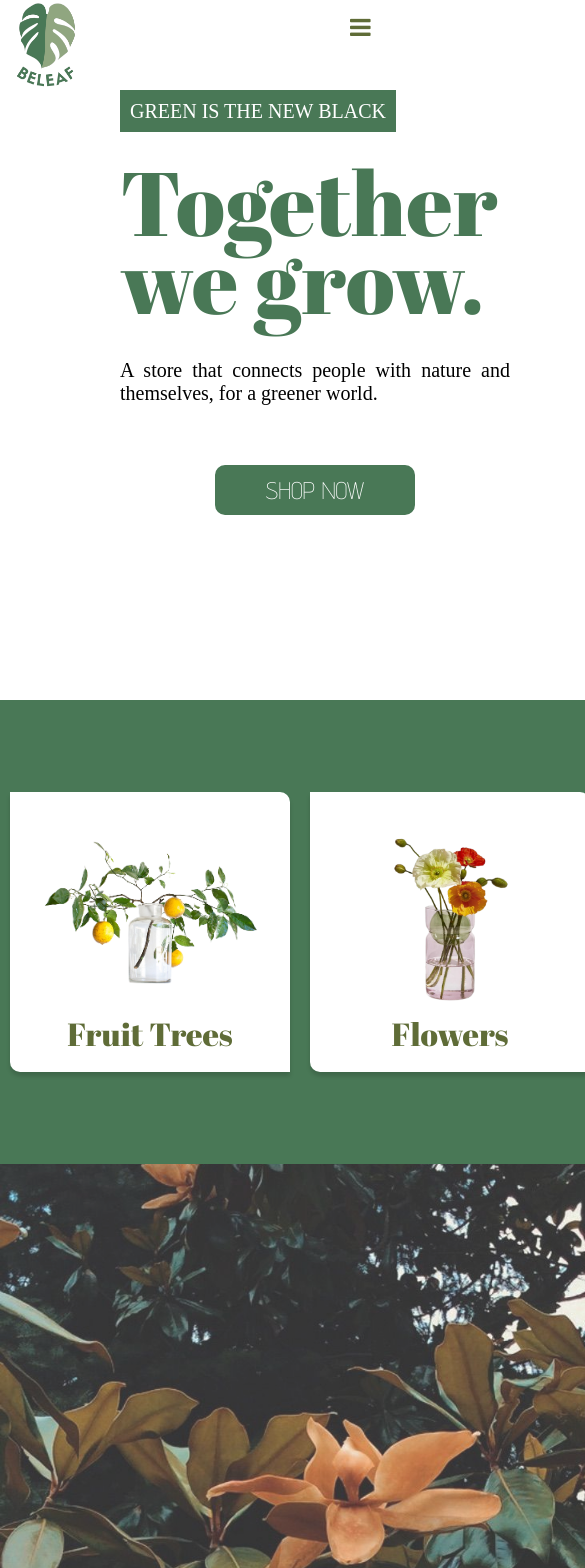
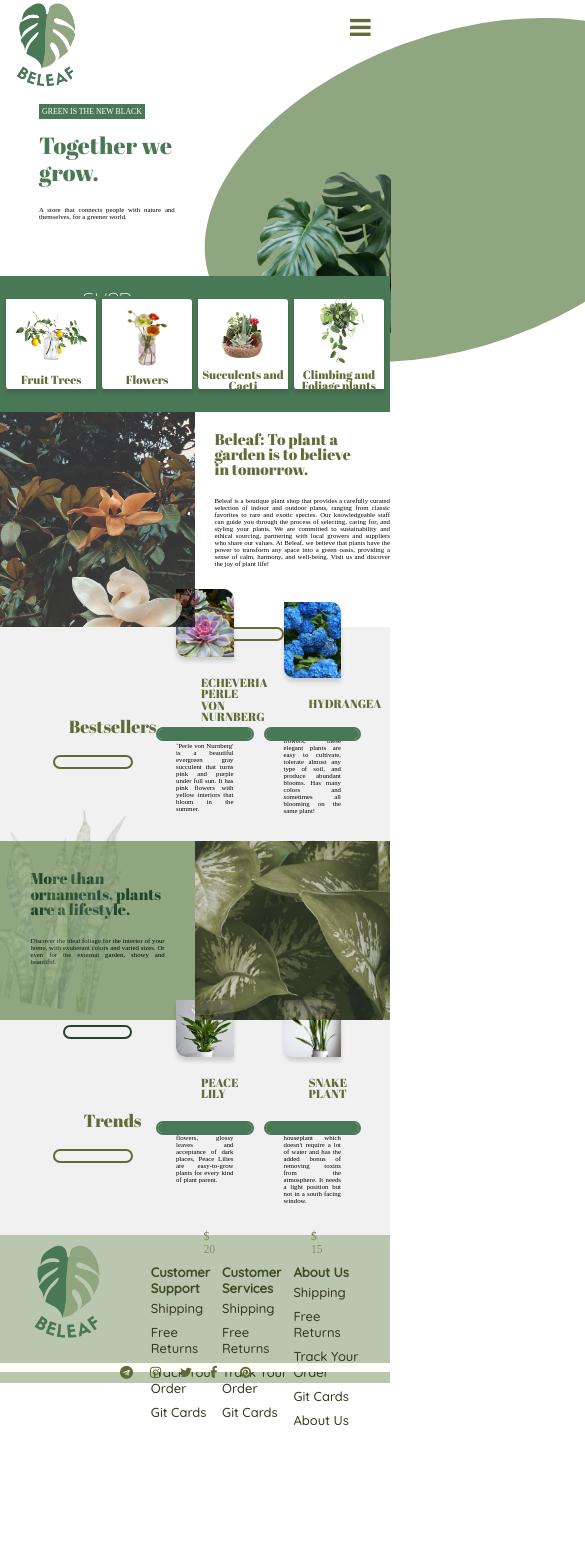
Before and after one commit to maju-degrandi/web-development---final-project, a React (Create React App) app: page / in a window 390 px wide. Shown: the top 1568 px of the page, 585 px wide, since content can reach past the window. After the commit the page ends 1428 px from the top, so only its background shows below. Built offline with nearby package versions, Linux system fonts and the light colour scheme; the HTML template or start-up script is replaced by a standard one.

Commit message:
styles alterados

```diff
--- a/src/styles/footer.css
+++ b/src/styles/footer.css
@@ -1,13 +1,13 @@
 .footer-logo {
-    width: 200px; height: 200px;
+    width: 20vw; height: 20vw;
 }
 
 .footer-bar {
     position: absolute;
     bottom: -20px;
-    width: 100vw; height: 35px;
+    width: 100vw; height: 2.4vw;
     background-color: #FFFDF5;
-    padding: 10px;
+    padding: 0.8VW;
     display: flex;
     justify-content: center;
     list-style: none;
@@ -22,13 +22,13 @@
     display: flex;
     flex-direction: row;
     width: 100%;
-    height: 312px;
+    height: 30vw;
 }
 
 #footer-img{
     display: flex ;
     width: 33%;
-    max-height: 300px;
+    max-height: 83vw;
 
     align-items: center;
     justify-content: space-evenly;
@@ -37,8 +37,8 @@
 #footer-list{
     display: flex;
 
-    margin: 50px;
-    padding: 10px;
+    margin: 6vw;
+    padding: 1vw;
     width: 60%;
 
     float: right;
@@ -46,20 +46,20 @@
 
 .footer-list-wrap{
     float: left;
-    margin: 5px;
+    margin: 0.5vw;
     width: 33%;
     max-width: 33%;
 
 }
 
 .footer-list-wrap h6{
-    font-size: 200%;
-    margin: 0px 0px 10px 0px;
+    font-size: 3vw;
+    margin: 0 0 1vw 0;
     color: #424B25;
 }
 
 .footer-list-wrap li{
-    font-size: 17px;
+    font-size: 1.5vw;
     margin: 0px 0px 8px 0px;
     color: #32391C;
 }
@@ -73,7 +73,7 @@
     left: 0;
     bottom: 0;padding-bottom: 20px;
     width: 100vw;
-    height: 383px;
+    height: 38vw;
     background-color: rgba(144, 166, 128, 0.63);
 }
 
--- a/src/styles/header.css
+++ b/src/styles/header.css
@@ -1,6 +1,6 @@
 .head-logo {
     position: absolute;
-    width: 138px; height: 138px;
+    width: 8.8vw; height: 8.8vw;
 }
 
 .header-bar {
@@ -11,7 +11,7 @@
 }
 
 .list-inline {
-    padding: 30px;
+    padding: 3vw;
     display: flex;
     justify-content: flex-end;
     list-style: none;
@@ -24,7 +24,7 @@
 #header {
     position: inherit;
     width: 100vw;
-    height: 138px;
+    height: 8.8vw;
     letter-spacing: 0.01em;
     margin: 0 0 10px 0;
 }
--- a/src/styles/home.css
+++ b/src/styles/home.css
@@ -32,21 +32,21 @@
 }
 
 .second.title{
-    font-size: 32px;
+    font-size: 3vw;
     text-align: center;
 }
 
 .quote.main.title{
-    margin: 40px 0;
+    margin: 3.5vw 0;
     width: 100%;
-    height: 156px;
+    height: 14vw;
     font-weight: 400;
-    font-size: 90px;
-    line-height: 78px;
+    font-size: 6vw;
+    line-height: 7vw;
 }
 
 .collect.main.title{
-    font-size: 64px;
+    font-size: 4vw;
     color: #5F6C37;
 }
 
@@ -55,29 +55,29 @@
     display: flex;
     flex-direction: row;
     width: 100%;
-    height: 600px;
+    height: 45vw;
     justify-content: space-between;
 }
 
 .green-background{
     background-color: #497856;
     font-family: Advent_Pro;
-    width: 100px;
-    height: 40px;
-    padding: 10px;
+    width: 9vw;
+    height: 3.5vw;
+    padding: 0.8vw;
     margin: 0 0 10 0;
     font-weight: 400;
-    font-size: 20px;
+    font-size: 2vw;
     color: white;
 }
 
 
 #elipse{
     position: absolute;
-    width: 1500px;
-    height: 900px;
+    width: 135vw;
+    height: 80vw;
     left: 50%;
-    top: -200px;
+    top: -17vw;
     border-radius: 70%;
 
     background: #90A680;
@@ -104,22 +104,22 @@
 }
 
 #home-main-button{
-    width: 200px;
-    height: 50px;
+    width: 18vw;
+    height: 4.5vw;
 }
 
 .paragraph{
     margin: 20px 0 60px 0;
-    font-size: 20px;
+    font-size:  1.75vw;
     font-family: Advent_Pro;
     text-align: justify;
 }
 
 #home-img{
-    width: 500px;
+    width: 40.7vw;
     position: absolute;
     right: -0.38%;
-    top: -7px;
+    top: -1.26vw;
     bottom: 84.75%;
     border-radius: 0 0 0 0;
     z-index: -1;
@@ -127,13 +127,13 @@
 
 .home-main-text{
     margin-left: 10%;
-    width: 390px;
+    width: 34.8vw;
 }
 
 /* TYPE SELECT */
 .select-type{
     background-color: #497856;
-    height: 464px;
+    height: 35vw;
     display: flex;
     align-items: center;
     justify-content: center;
@@ -148,12 +148,12 @@
 }
 
 .type-card{
-    width: 280px;
-    height: 280px;
-    padding: 10px;
+    width: 23vw;
+    height: 23vw;
+    padding: 0.8vw;
     background-color: white;
-    margin: 10px;
-    border-radius: 0 10px;
+    margin: 0.8vw;
+    border-radius: 0 0.8vw;
     box-shadow: 0px 4px 4px rgba(0, 0, 0, 0.15);
     color: #5F6C37;
     justify-content: center;
@@ -163,7 +163,7 @@
 }
 
 .type-img{
-    height: 200px;
+    height: 17.5vw;
     width: 100%;
 	object-fit: cover;
 }
@@ -172,20 +172,20 @@
 
 .collection{
     background-color: #FFFFFF;
-    height: 700px;
+    height: 55vw;
     display: flex;
 }
 
 .home.image{
     height: 100%;
-    width: 600px;
+    width: 50vw;
 	object-fit: cover;
     opacity: 80%;
 }
 
 .collection-text{
-    padding: 100px 0 0 100px;
-    width: 560px;
+    padding: 5vw 0 0 5vw;
+    width: 50vw;
 }
 
 .button-outline:hover{
@@ -193,8 +193,8 @@
     color: white;
 }
 .button-outline{
-    width: 200px;
-    height: 40px;
+    width: 17.8vw;
+    height: 3.6vw;
     font-family: Advent_Pro;
     background-color: transparent;
     border: 2px solid #5F6C37;
@@ -208,13 +208,13 @@
     display: flex;
     align-items: center;
     flex-direction: row;
-    height: 700px;
+    height: 55vw;
     justify-content: center;
 }
 
 .best-text{
     width: 30%;
-    height: 386px;
+    height: 30vw;
     /* background-color: #90A680; */
     display: flex;
     align-items: center;
@@ -223,8 +223,8 @@
 }
 
 .best-card{
-    width: 30%;
-    height: 100%;
+    width: 25vw;
+    height: 35vw;
     /* background-color: #5F6C37; */
     display: flex;
     justify-content: center;
@@ -236,7 +236,7 @@
 
 .best-image{
     width: 100%;
-    height: 400px;
+    height: 35.65vw;
 	object-fit: cover;
     border-radius: 0px 10px;
     box-shadow: 0px 4px 4px rgba(0, 0, 0, 0.15);
@@ -244,12 +244,12 @@
 
 .add.button-full{
     position: absolute;
-    width: 328px;
-    height: 40px;
+    width: 25vw;
+    height: 3.6vw;
 }
 
 .shop.button-outline{
-    width: 230px;
+    width: 20.5vw;
     margin: 0 0 0 10%;
     z-index: 100;
 
@@ -259,13 +259,13 @@
     text-align: left;
     width: 100%;
     margin: 20px 0 0 50px;
-    font-size: 24px;
+    font-size: 3vw;
     color: #5F6C37;
     z-index: 100;
 }
 
 .best.main.title{
-    font-size: 50px;
+    font-size: 4.5vw;
     margin-bottom: 20px;
     text-align: center;
 }
@@ -274,7 +274,7 @@
     color: #5F6C37;
     align-self: flex-end;
     margin: 0 20px 0 0;
-    font-size: 26px;
+    font-size: 3vw;
     font-family: Abril;
 }
 
@@ -288,9 +288,9 @@
 #background-img{
     position: absolute;
     width: auto;
-    height: 600px;
-    left: -95px;
-    top: 2000px;
+    height: 53.5vw;
+    left: -8.5vw;
+    top: 178.3vw;
     transform: rotate(10deg);
     z-index: 0;
     opacity: 20%;
@@ -301,7 +301,7 @@
 
 .ornaments{
     background-color: #90A680;
-    height: 515px;
+    height: 46vw;
     display: flex;
     flex-direction: row;
     justify-content: space-between;
@@ -312,7 +312,7 @@
 }
 
 .ornaments-text{
-    padding: 88px;
+    padding: 7.8vw;
     width: 100%;
     display: flex;
     align-items: center;
@@ -321,7 +321,7 @@
 }
 
 .ornament.main.title{
-    font-size: 64px;
+    font-size: 4vw;
     color: #21452B;
 }
 
--- a/src/styles/item.css
+++ b/src/styles/item.css
@@ -31,12 +31,11 @@
 }
 
 #item-image {
-    margin: 0px 25px 25px 80px;
-    width: 482px;
-    height: 569px;
+    margin: 0 3vw 3vw 1.5vw;
+    width: 30vw;
+    height: 40vw;
 
     box-shadow: 0px 4px 4px rgba(0, 0, 0, 0.15);
-    border-radius: 0 25px 0 25px;
     object-fit: cover;
 }
 
@@ -59,14 +58,15 @@
     font-family: 'Advent Pro', 'sans-serif';
     font-weight: 700;
     color:rgba(95, 108, 55, 1);
-    font-size: larger;
+    font-size: 3vw;
 }
 
 #qtt {
-    width: 75px;
-    height: 50px;
+    width: 9vw;
+    height: 5vw;
     color:rgba(95, 108, 55, 1);
     align-content: center;
+    font-size: 2.5vw;
 }
 
 #background-image2 {
@@ -99,7 +99,7 @@
     }
 
     #item-image{
-        height: 300px;
+        height: 60vw;
         width: 80%;
         margin: 30px 0;
     }
```
Also changed, not shown: src/styles/aboutus.css (added, +25 -0 lines).
